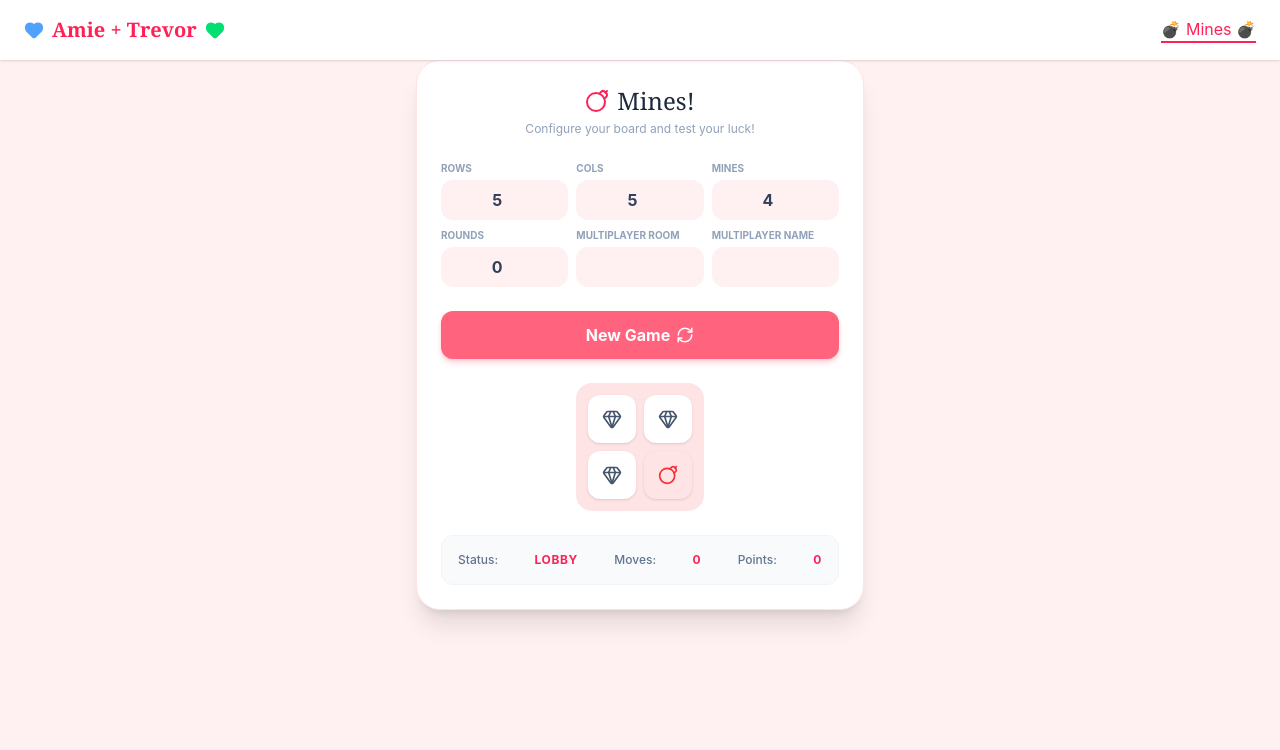
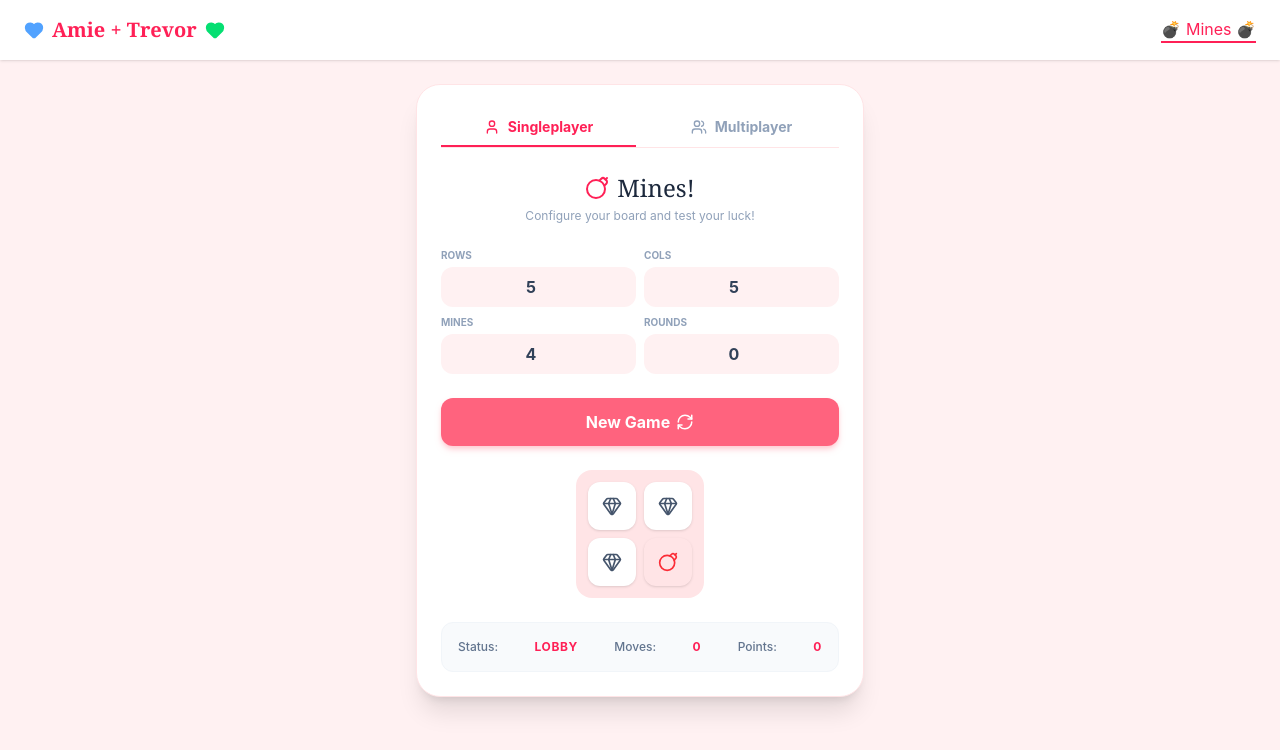
Before and after one commit to 4treess/amie, a React (Vite) app: page /mines in a window 1280 px wide. Shown: the top 750 px of the page. Built offline with nearby package versions, Linux system fonts and the light colour scheme.

Commit message:
Seeing if the AI generated file is any good, and if no, what I can salvage from it

```diff
--- a/src/Mines.jsx
+++ b/src/Mines.jsx
@@ -1,9 +1,20 @@
-import React, { useState } from 'react';
-import { Bomb, RefreshCw, Trophy, Heart, HeartCrack, Gem, Egg, EggFried, Smile, Frown, Bone, Flower2, FireExtinguisher, Flame, Ham, CircleArrowLeft, ArrowRight} from 'lucide-react';
+import React, { useState, useEffect } from 'react';
+import { Bomb, RefreshCw, Trophy, Heart, HeartCrack, Gem, Egg, EggFried, Smile, Frown, Bone, Flower2, FireExtinguisher, Flame, Ham, CircleArrowLeft, ArrowRight, Users, User } from 'lucide-react';
 import { Menu, MenuItem, MenuButton, MenuItems } from "@headlessui/react";
 import { Link } from 'react-router-dom';
+import io from 'socket.io-client';
+
+// Socket instance initialized outside component to prevent multiple connections on re-render
+const socket = io('https://your-backend-url.onrender.com', {
+  autoConnect: false
+});
 
 const Mines = () => {
+  // Navigation State
+  const [activeTab, setActiveTab] = useState('singleplayer'); // 'singleplayer' | 'multiplayer'
+  const [isJoined, setIsJoined] = useState(false);
+  const [isHost, setIsHost] = useState(false);
+
   // 1. GAME CONTROLS STATE (Configuration inputs)
   const minRowCol = 2;
 
@@ -21,6 +32,17 @@ const Mines = () => {
   // Multiplayer States
   const [RoomID, setRoomID] = useState("");
   const [nickname, setNickname] = useState("");
+  const [playersList, setPlayersList] = useState({});
+
+  // Persistent Player ID
+  const [playerID] = useState(() => {
+    let saved = localStorage.getItem('mines_player_id');
+    if (!saved) {
+      saved = crypto.randomUUID();
+      localStorage.setItem('mines_player_id', saved);
+    }
+    return saved;
+  });
 
   // 2. BOARD STATE (Dummy visual layout to start)
   const [board, setBoard] = useState([
@@ -33,6 +55,49 @@ const Mines = () => {
       { row: 1, col: 1, isMine: true, visible: true },
     ]
   ]);
+
+  // Socket connection lifecycle for Multiplayer Tab
+  useEffect(() => {
+    if (!isJoined || activeTab !== 'multiplayer') return;
+
+    socket.connect();
+
+    socket.emit('joinGame', {
+      roomID: RoomID,
+      playerID,
+      nickname
+    });
+
+    socket.on('room_status_update', (roomData) => {
+      setPlayersList(roomData.players || {});
+      if (roomData.gameState) setGameStatus(roomData.gameState);
+    });
+
+    socket.on('game_started', ({ masterBoard }) => {
+      setBoard(masterBoard);
+      setGameStatus("In Game");
+      setClicks(0);
+    });
+
+    socket.on('restore_board', ({ savedBoard, savedStatus, currentGameState }) => {
+      if (savedBoard) setBoard(savedBoard);
+      if (savedStatus) setGameStatus(savedStatus);
+      if (currentGameState) setGameStatus(currentGameState);
+    });
+
+    socket.on('game_over', ({ players }) => {
+      setGameStatus("Finished");
+      setPlayersList(players);
+    });
+
+    return () => {
+      socket.off('room_status_update');
+      socket.off('game_started');
+      socket.off('restore_board');
+      socket.off('game_over');
+      socket.disconnect();
+    };
+  }, [isJoined, activeTab, RoomID, playerID, nickname]);
 
   const revealBoard = () => {
       for(const i of board){
@@ -163,7 +228,15 @@ const Mines = () => {
 
         randomizeIcons();
         randomizeMines(tempBoard, validRows, validCols, validMinesCount);
+
+        if (activeTab === 'multiplayer' && isJoined && isHost) {
+          socket.emit('start_game', {
+            roomID: RoomID,
+            generatedBoard: tempBoard
+          });
+        } else {
           setBoard(tempBoard);
+        }
   };
 
   const handleCellClick = (rowIndex, colIndex) => {
@@ -184,13 +257,37 @@ const Mines = () => {
 
     if(board[rowIndex][colIndex].visible === false){
       board[rowIndex][colIndex].visible = true;
+      let nextStatus = gameStatus;
       if(board[rowIndex][colIndex].isMine === true){
-        handleMine()
+        handleMine();
+        nextStatus = "Blown Up";
       } else {
-        handleSafeCell()
+        handleSafeCell();
       }
       setClicks(clicks + 1);
+
+      if (activeTab === 'multiplayer' && isJoined) {
+        socket.emit('save_progress', {
+          roomID: RoomID,
+          playerID,
+          updatedBoard: board,
+          status: nextStatus
+        });
       }
+    }
+  };
+
+  const handleJoinMultiplayer = (e) => {
+    e.preventDefault();
+    if (!RoomID.trim() || !nickname.trim()) return;
+    setIsJoined(true);
+    setGameStatus("Lobby");
+  };
+
+  const handleLeaveMultiplayer = () => {
+    socket.disconnect();
+    setIsJoined(false);
+    setGameStatus("Lobby");
   };
 
   return (
@@ -224,17 +321,101 @@ const Mines = () => {
         </Menu>
       </nav>
 
-      <div className="max-w-md mx-auto p-6 bg-white rounded-3xl shadow-xl border border-rose-100 font-sans text-slate-700">
+      <div className="max-w-md mx-auto p-6 bg-white rounded-3xl shadow-xl border border-rose-100 font-sans text-slate-700 mt-6">
+        {/* MODE TABS */}
+        <div className="flex gap-2 border-b border-rose-100 mb-6">
+          <button
+            onClick={() => { setActiveTab('singleplayer'); handleLeaveMultiplayer(); }}
+            className={`flex-1 py-2 font-bold text-sm border-b-2 transition-all flex items-center justify-center gap-2 ${
+              activeTab === 'singleplayer'
+                ? 'border-rose-500 text-rose-500'
+                : 'border-transparent text-slate-400 hover:text-slate-600'
+            }`}
+          >
+            <User size={16} /> Singleplayer
+          </button>
+          <button
+            onClick={() => setActiveTab('multiplayer')}
+            className={`flex-1 py-2 font-bold text-sm border-b-2 transition-all flex items-center justify-center gap-2 ${
+              activeTab === 'multiplayer'
+                ? 'border-rose-500 text-rose-500'
+                : 'border-transparent text-slate-400 hover:text-slate-600'
+            }`}
+          >
+            <Users size={16} /> Multiplayer
+          </button>
+        </div>
+
+        {/* MULTIPLAYER PROMPT FORM */}
+        {activeTab === 'multiplayer' && !isJoined ? (
+          <form onSubmit={handleJoinMultiplayer} className="space-y-4">
+            <div className="text-center mb-4">
+              <h3 className="text-lg font-serif font-bold text-slate-800">Join a Room</h3>
+              <p className="text-xs text-slate-400">Enter a Room Name and your Nickname to get started.</p>
+            </div>
+
+            <div>
+              <label className="text-[10px] font-bold uppercase text-slate-400 block mb-1">Multiplayer Room</label>
+              <input
+                type="text"
+                required
+                value={RoomID}
+                onChange={(e) => setRoomID(e.target.value)}
+                className="w-full p-2 bg-rose-50 rounded-xl text-center font-bold text-slate-700 outline-none"
+                placeholder="e.g. ROOM123"
+              />
+            </div>
+
+            <div>
+              <label className="text-[10px] font-bold uppercase text-slate-400 block mb-1">Multiplayer Name</label>
+              <input
+                type="text"
+                required
+                value={nickname}
+                onChange={(e) => setNickname(e.target.value)}
+                className="w-full p-2 bg-rose-50 rounded-xl text-center font-bold text-slate-700 outline-none"
+                placeholder="e.g. PlayerOne"
+              />
+            </div>
+
+            <div className="flex items-center gap-2 pt-2">
+              <input
+                type="checkbox"
+                id="hostCheckbox"
+                checked={isHost}
+                onChange={(e) => setIsHost(e.target.checked)}
+                className="w-4 h-4 text-rose-500 rounded border-gray-300 focus:ring-rose-500"
+              />
+              <label htmlFor="hostCheckbox" className="text-xs font-bold text-slate-600">
+                I am the Host (Will start game for everyone)
+              </label>
+            </div>
+
+            <button
+              type="submit"
+              className="w-full py-3 bg-rose-400 text-white font-bold rounded-xl shadow-md shadow-rose-200 hover:bg-rose-500 transition-all flex items-center justify-center gap-2 mt-4 hover:scale-105"
+            >
+              Enter Room 🚀
+            </button>
+          </form>
+        ) : (
+          /* GAME SCREEN (Identical for Singleplayer & Multiplayer) */
+          <>
             {/* HEADER & CONTROLS */}
             <div className="text-center mb-6">
               <h2 className="text-2xl font-serif text-slate-800 flex items-center justify-center gap-2">
                 <Bomb className="text-rose-500" size={24} /> Mines!
               </h2>
               <p className="text-xs text-slate-400 mt-1">Configure your board and test your luck!</p>
+              {activeTab === 'multiplayer' && (
+                <p className="text-xs font-bold text-rose-500 mt-1">
+                  Room: {RoomID} | Player: {nickname}
+                </p>
+              )}
             </div>
 
             {/* INPUT CONTROLS ROW */}
-        {gameStatus === "Lobby" && <div className="grid grid-cols-3 gap-2 mb-6">
+            {gameStatus === "Lobby" && <div className="grid grid-cols-2 gap-2 mb-6">
               <div>
                 <label className="text-[10px] font-bold uppercase text-slate-400 block mb-1">Rows</label>
                 <input
@@ -263,7 +444,7 @@ const Mines = () => {
                   max={rows*cols - 1}
                   value={minesCount}
                   onChange={(e) => setMinesCount(e.target.value)}
-              className="w-full p-2 bg-rose-50 rounded-xl text-center font-bold text-slate-700 outline-non invalid:text-red-500"
+                  className="w-full p-2 bg-rose-50 rounded-xl text-center font-bold text-slate-700 outline-none invalid:text-red-500"
                 />
               </div>
               <div>
@@ -274,44 +455,37 @@ const Mines = () => {
                   max="10"
                   value={roundsCount}
                   onChange={(e) => setRoundsCount(e.target.value)}
-              className="w-full p-2 bg-rose-50 rounded-xl text-center font-bold text-slate-700 outline-non invalid:text-red-500"
-            />
-          </div>
-          <div>
-            <label className="text-[10px] font-bold uppercase text-slate-400 block mb-1">Multiplayer Room</label>
-            <input
-              type="text"
-              value={RoomID}
-              onChange={(e) => setRoomID(e.target.value)}
-              className="w-full p-2 bg-rose-50 rounded-xl text-center font-bold text-slate-700 outline-non"
-            />
-          </div>
-          <div>
-            <label className="text-[10px] font-bold uppercase text-slate-400 block mb-1">Multiplayer Name</label>
-            <input
-              type="text"
-              value={nickname}
-              onChange={(e) => setNickname(e.target.value)}
-              className="w-full p-2 bg-rose-50 rounded-xl text-center font-bold text-slate-700 outline-non"
+                  className="w-full p-2 bg-rose-50 rounded-xl text-center font-bold text-slate-700 outline-none invalid:text-red-500"
                 />
               </div>
             </div>}
 
-        {/* LOBBY BUTTON */}
-        {gameStatus != "Lobby" && <button
-          onClick={() => setGameStatus("Lobby")}
+            {/* LOBBY / LEAVE BUTTON */}
+            {gameStatus !== "Lobby" && <button
+              onClick={() => {
+                setGameStatus("Lobby");
+                if (activeTab === 'multiplayer') handleLeaveMultiplayer();
+              }}
               className="w-full py-3 bg-rose-400 text-white font-bold rounded-xl shadow-md shadow-rose-200 hover:bg-rose-500 transition-all flex items-center justify-center gap-2 mb-6 hover:scale-105"
             >
               <CircleArrowLeft size={18} /> Return To Lobby
             </button>}
 
             {/* RESET / START BUTTON */}
+            {(activeTab === 'singleplayer' || isHost) && (
               <button
                 onClick={handleStartNewGame}
                 className="w-full py-3 bg-rose-400 text-white font-bold rounded-xl shadow-md shadow-rose-200 hover:bg-rose-500 transition-all flex items-center justify-center gap-2 mb-6 hover:scale-105"
               >
-        {roundsCount > 0 && roundsCount >= currentRound && gameStatus != "Lobby" ? <span className="flex items-center gap-1.5"> Next Round <ArrowRight size={18}/> </span> : <span className='flex items-center gap-1.5'> New Game <RefreshCw size={18} /> </span>}
+              {roundsCount > 0 && roundsCount >= currentRound && gameStatus !== "Lobby" ? <span className="flex items-center gap-1.5"> Next Round <ArrowRight size={18}/> </span> : <span className='flex items-center gap-1.5'> New Game <RefreshCw size={18} /> </span>}
               </button>
+            )}
+
+            {activeTab === 'multiplayer' && !isHost && gameStatus === 'Lobby' && (
+              <p className="text-center text-xs font-bold text-rose-400 animate-pulse mb-6">
+                Waiting for host to start new game...
+              </p>
+            )}
 
             {/* THE GAME GRID DISPLAY */}
             <div className="flex justify-center mb-6">
@@ -367,6 +541,8 @@ const Mines = () => {
                 {Math.round(points*100)/100}
               </span>
             </div>
+          </>
+        )}
 
       </div>
     </div>
```
Lines whose indentation alone changed are shown as unchanged.
